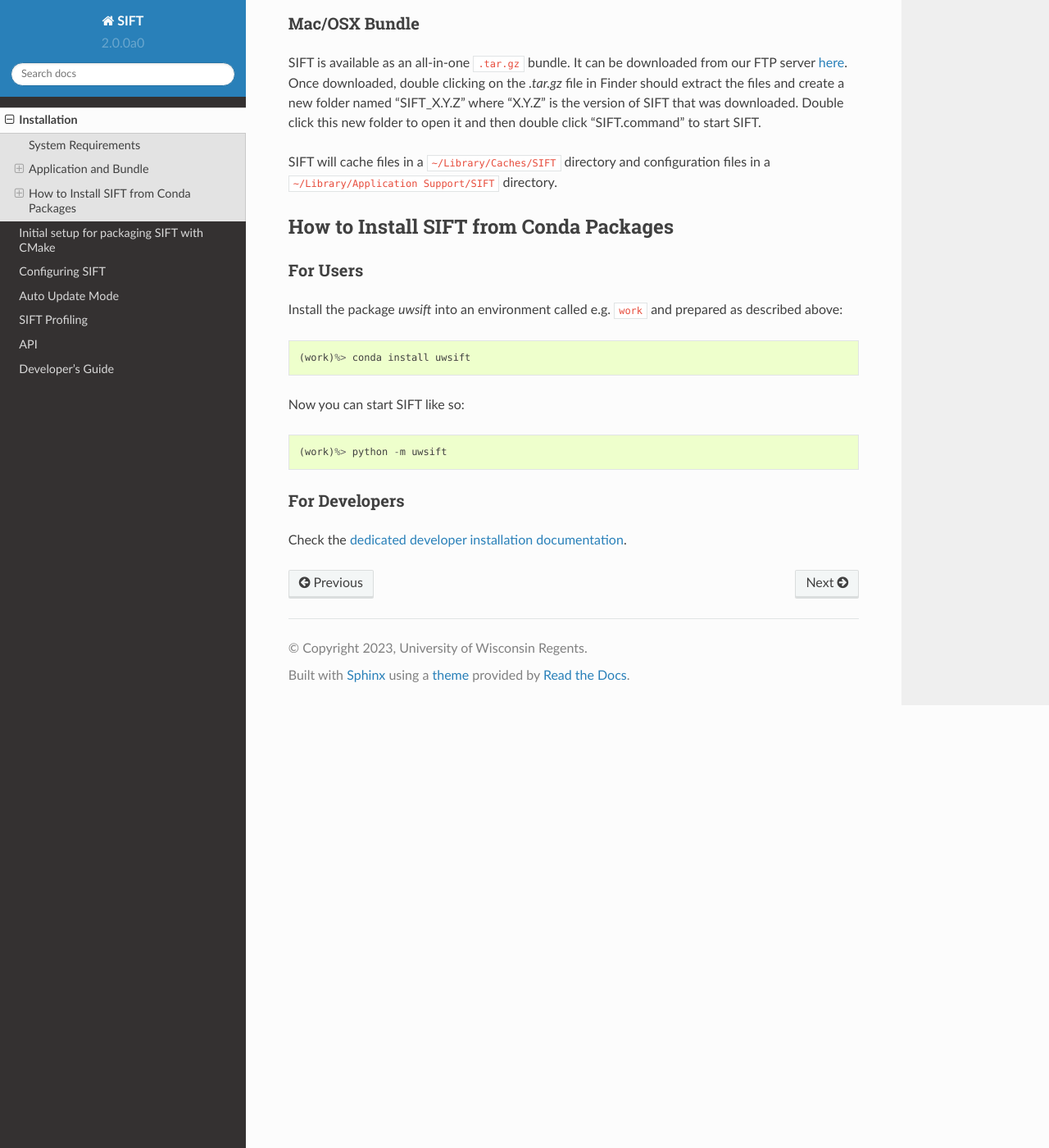
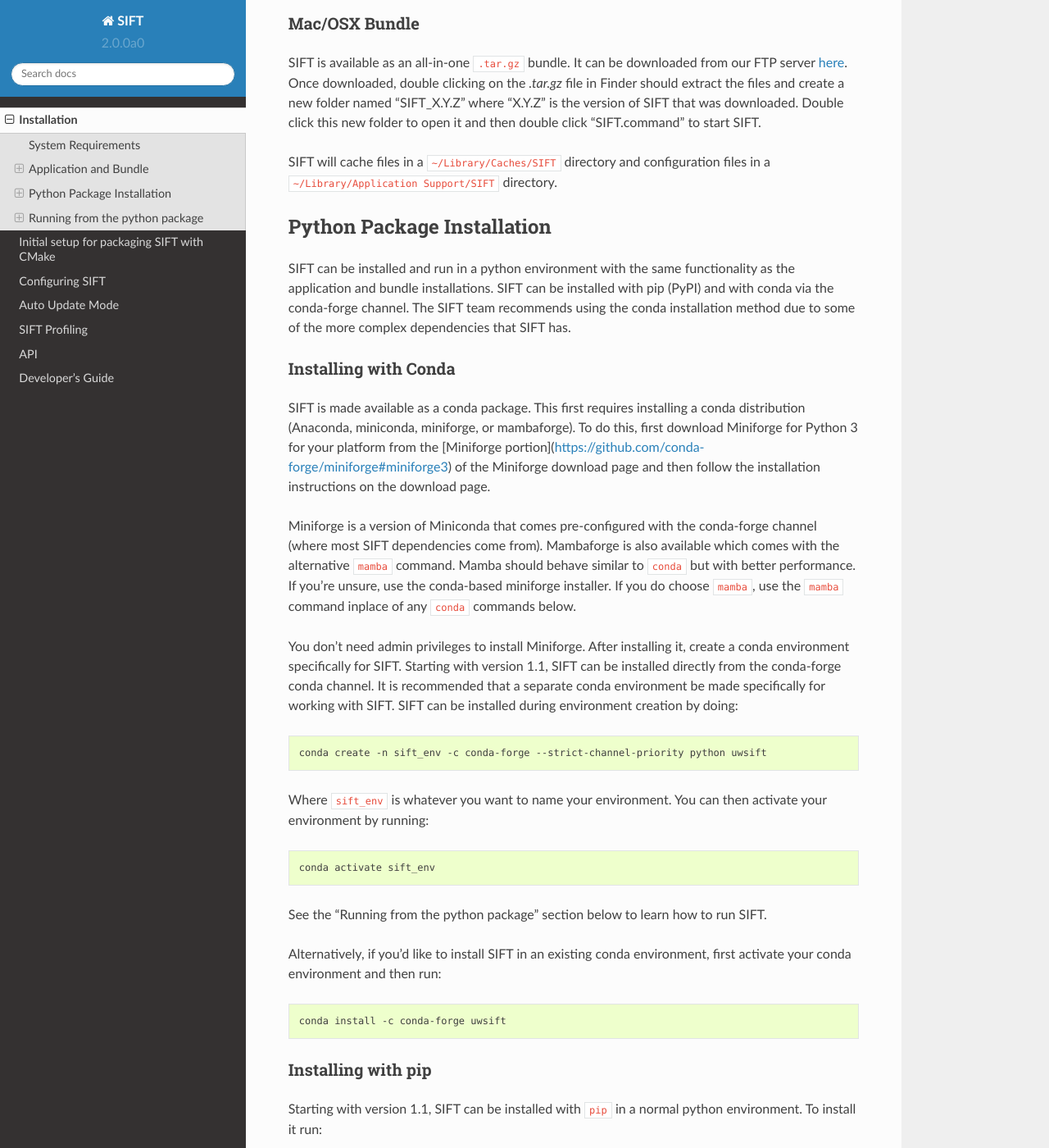
Before and after one commit to ssec/sift, a Sphinx documentation site: the page built from doc/source/installation.rst, in a window 1280 px wide and 1400 px high, scrolled down 1552 px. Shown: the whole window at 82% size. Built offline with Sphinx 7.4.7 and the Read the Docs theme 2.0.0, drawn with Linux system fonts in a browser that asks for light colours; some of the changed text lies outside the part shown.

Commit message:
Migrate installation instructions from wiki

```diff
--- a/doc/source/installation.rst
+++ b/doc/source/installation.rst
@@ -92,20 +92,86 @@
 
 .. _install-conda-packages:
 
-How to Install SIFT from Conda Packages
--------------------------------------------
+Python Package Installation
+---------------------------
 
-For Users
-^^^^^^^^^
+SIFT can be installed and run in a python environment with the same
+functionality as the application and bundle installations. SIFT can be installed
+with pip (PyPI) and with conda via the conda-forge channel. The SIFT team
+recommends using the conda installation method due to some of the more
+complex dependencies that SIFT has.
 
-Install the package *uwsift* into an environment called e.g. ``work`` and
-prepared as described above::
+Installing with Conda
+^^^^^^^^^^^^^^^^^^^^^
 
-  (work)%> conda install uwsift
+SIFT is made available as a conda package. This first requires installing a
+conda distribution (Anaconda, miniconda, miniforge, or mambaforge). To do this,
+first download Miniforge for Python 3 for your platform from the
+[Miniforge portion](https://github.com/conda-forge/miniforge#miniforge3) of the
+Miniforge download page and then follow the installation instructions on the
+download page.
 
-Now you can start SIFT like so::
+Miniforge is a version of Miniconda that comes
+pre-configured with the conda-forge channel (where most SIFT dependencies
+come from). Mambaforge is also available which comes with the alternative
+``mamba`` command. Mamba should behave similar to ``conda`` but with better
+performance. If you're unsure, use the conda-based miniforge installer.
+If you do choose ``mamba``, use the ``mamba`` command inplace of any ``conda``
+commands below.
 
-  (work)%> python -m uwsift
+You don't need admin privileges to install Miniforge. After installing it,
+create a conda environment specifically for SIFT.
+Starting with version 1.1, SIFT can be installed directly from the conda-forge
+conda channel. It is recommended that a separate conda environment be made
+specifically for working with SIFT. SIFT can be installed during environment
+creation by doing:
+
+.. code-block:: bash
+
+   conda create -n sift_env -c conda-forge --strict-channel-priority python uwsift
+
+Where ``sift_env`` is whatever you want to name your environment. You can then
+activate your environment by running:
+
+.. code-block:: bash
+
+   conda activate sift_env
+
+See the "Running from the python package" section below to learn how to run
+SIFT.
+
+Alternatively, if you'd like to install SIFT in an existing conda environment, first activate
+your conda environment and then run:
+
+.. code-block:: bash
+
+   conda install -c conda-forge uwsift
+
+Installing with pip
+^^^^^^^^^^^^^^^^^^^
+
+Starting with version 1.1, SIFT can be installed with ``pip`` in a normal python
+environment. To install it run:
+
+.. code-block:: bash
+
+   pip install uwsift
+
+Running from the python package
+-------------------------------
+
+To run the normal SIFT GUI run the following from the command line:
+
+.. code-block:: bash
+
+   python -m uwsift
+
+Note that if running from a conda environment, the environment *must* be
+activated before running the above command.
+
+Append the `-h` flag to the above call to see the available command line
+options. The python library will cache data and store application settings
+in the same locations that the application installations do (see above).
 
 .. _install-conda-uwsift-devel:
 
```
